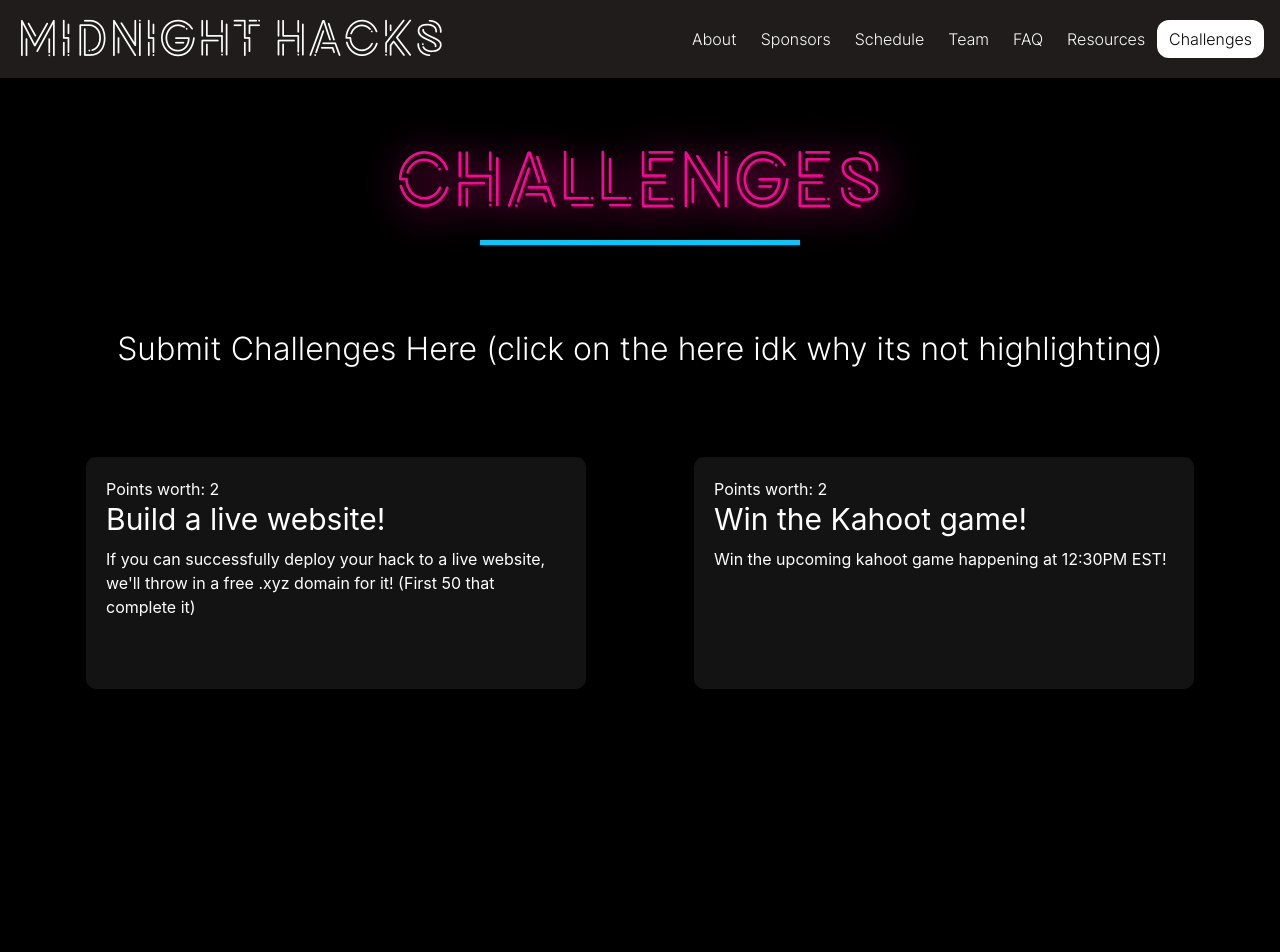
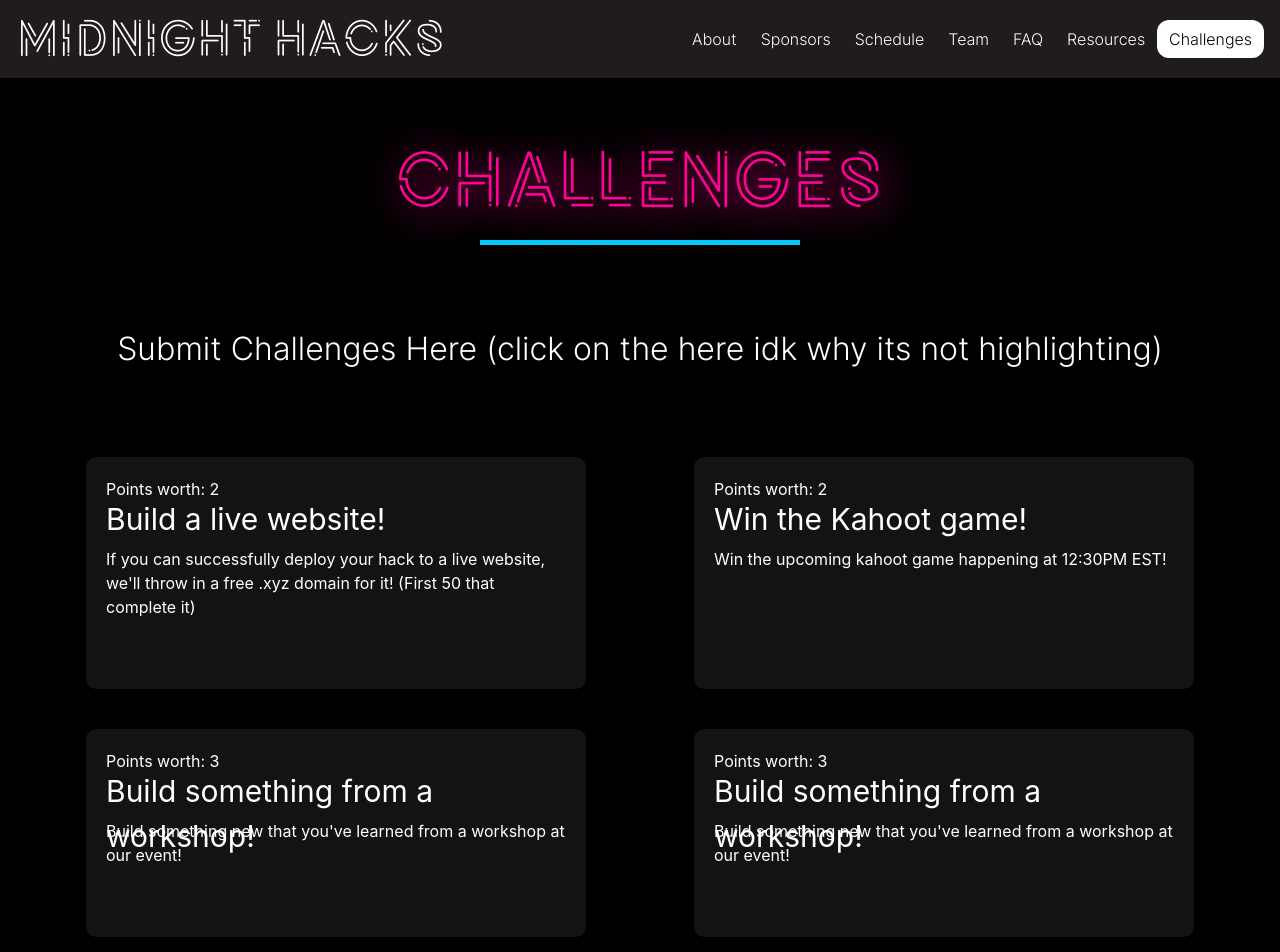
Before and after one commit to Midnight-Hacks/site, a Next.js app: page /challenges in a window 1280 px wide. Shown: the top 952 px of the page. Before the commit the page ends 800 px from the top, so only its background shows below. Built offline with nearby package versions, Linux system fonts and the light colour scheme.

Commit message:
Update challenges.js

```diff
--- a/pages/challenges.js
+++ b/pages/challenges.js
@@ -15,6 +15,16 @@ const challenges = [
         name: 'Win the Kahoot game!',
         desc: 'Win the upcoming kahoot game happening at 12:30PM EST!',
         points: '2'
+    },
+    {
+        name: 'Build something from a workshop!',
+        desc: 'Build something new that you\'ve learned from a workshop at our event!',
+        points: '3'
+    },
+    {
+        name: 'Build something from a workshop!',
+        desc: 'Build something new that you\'ve learned from a workshop at our event!',
+        points: '3'
     },
 
 ]
```
